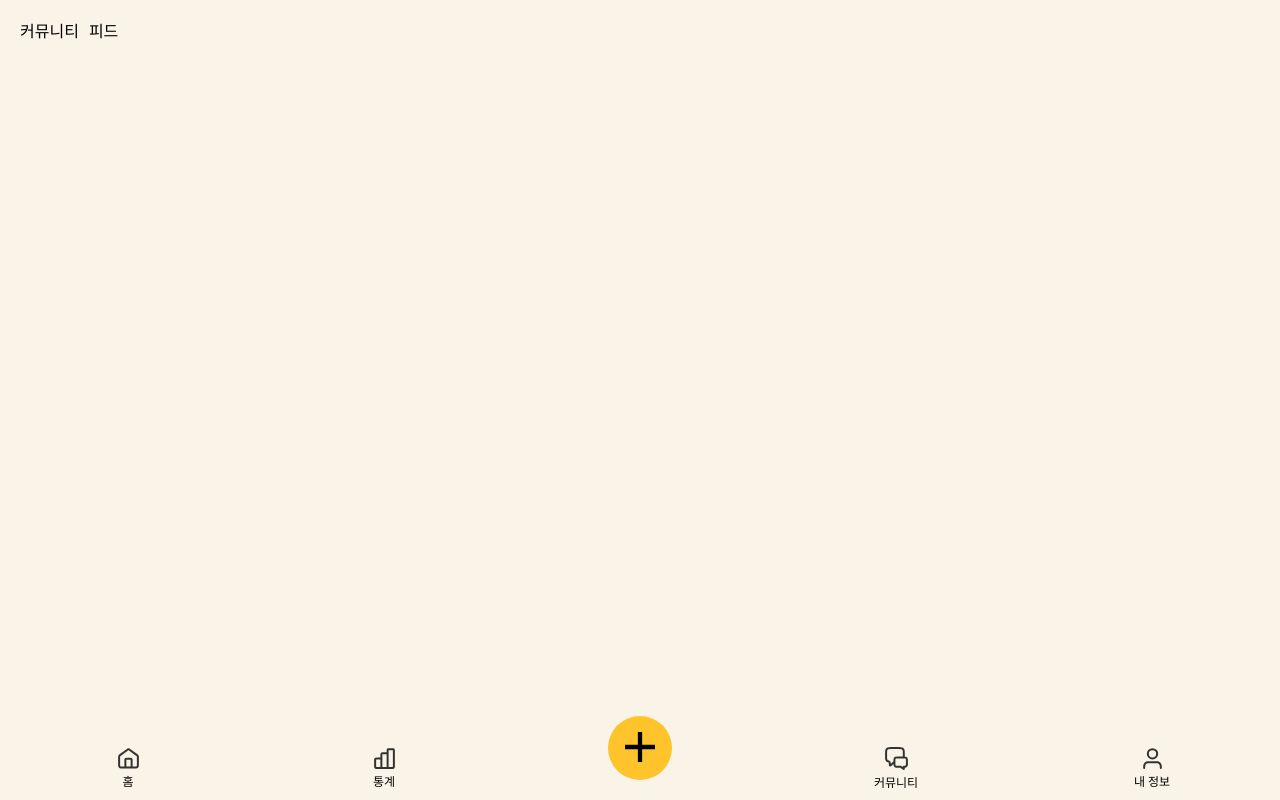
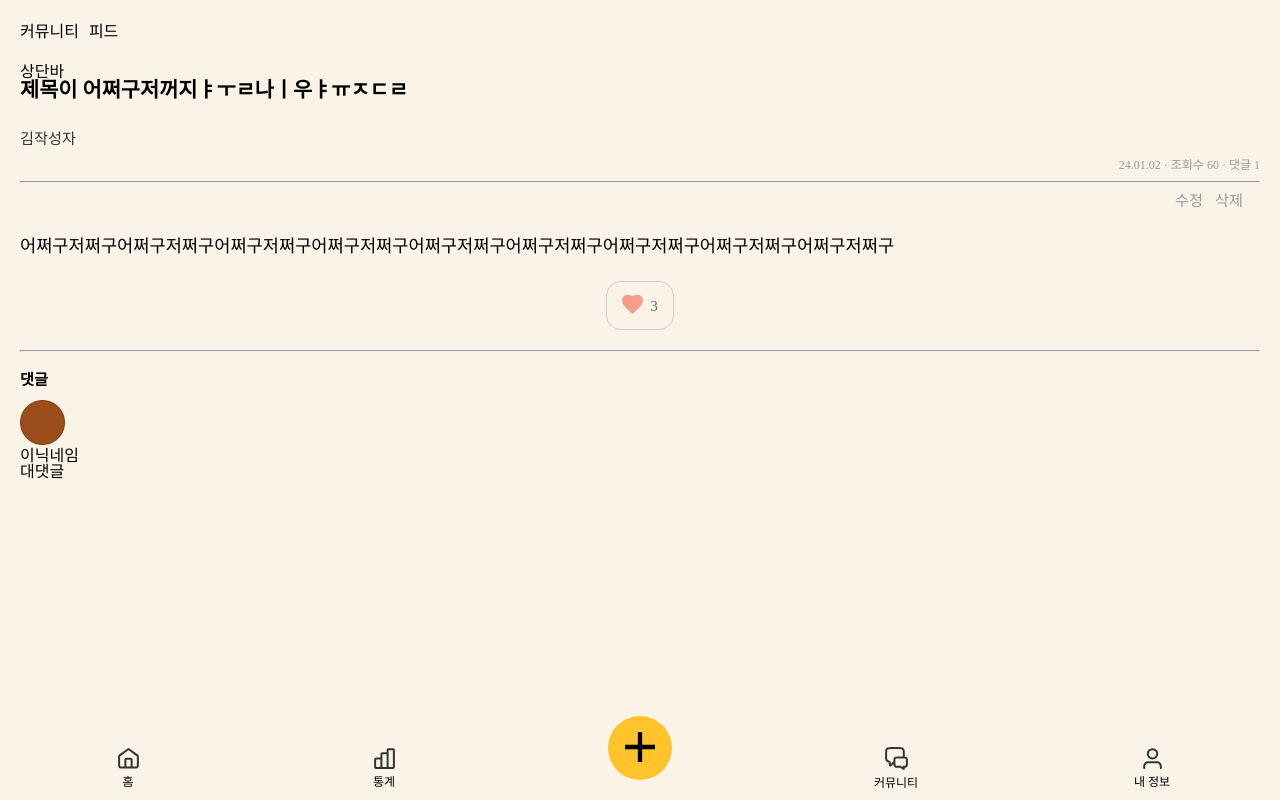
Before and after one commit to coffein-doctor/MST, a Next.js app in the folder mst/: page /community/1 in a window 1280 px wide. Built offline with nearby package versions, Linux system fonts and the light colour scheme; a web font is replaced by a local one.

Commit message:
[FEAT] postdetail 댓글 제외 1차완성성

```diff
--- a/mst/src/app/(mainpage)/community/[id]/page.tsx
+++ b/mst/src/app/(mainpage)/community/[id]/page.tsx
@@ -1,8 +1,127 @@
-
-
+"use client";
+import { FULLHEART } from "@/assets/icons";
+import CommentSet from "@/components/Community/Comment/CommentSet";
+import { css } from "@emotion/react";
 interface CommunityParams {
   params: { id: number };
 }
 export default function PostDetail({ params: { id } }: CommunityParams) {
-  return <div></div>;
+  return (
+    <div>
+      <div>상단바</div>
+      {/* 글제목 및 정보 */}
+      <div css={postInfoWrapperCSS}>
+        <div css={postTitleCSS}>제목이 어쩌구저꺼지ㅑㅜㄹ나ㅣ우ㅑㅠㅈㄷㄹ</div>
+        <div css={postUserCSS}>김작성자</div>
+        <div css={postInfoCSS}>
+          <span>{"24.01.02"} · </span>
+          <span>조회수 {"60"} · </span>
+          <span>댓글 {"1"}</span>
+        </div>
+      </div>
+      <hr css={hrCSS} />
+      {/* 글내용 */}
+      <div css={postContentWrapperCSS}>
+        <div css={editDeleteBtnWrapperCSS}>
+          <div css={[editDeleteBtnCSS, { marginRight: "12px" }]}>수정</div>
+          <div css={[editDeleteBtnCSS, { marginRight: "17px" }]}>삭제</div>
+        </div>
+        <p css={postContentCSS}>
+          어쩌구저쩌구어쩌구저쩌구어쩌구저쩌구어쩌구저쩌구어쩌구저쩌구어쩌구저쩌구어쩌구저쩌구어쩌구저쩌구어쩌구저쩌구
+        </p>
+        <div css={likedBtnWrapperCSS}>
+          <div css={likedBtnCSS}>
+            <div css={likedBtnIconCSS}>{FULLHEART}</div>
+            <div css={likedBtnContentCSS}>3</div>
+          </div>
+        </div>
+      </div>
+      <hr css={[hrCSS, { marginBottom: "20px" }]} />
+      {/* 댓글 */}
+      <div>
+        <div css={commentTitleCSS}>댓글</div>
+        <div>
+          <CommentSet />
+          <div>대댓글</div>
+        </div>
+      </div>
+    </div>
+  );
 }
+
+const postInfoWrapperCSS = css`
+  margin-bottom: 10px;
+`;
+
+const postTitleCSS = css`
+  font-size: var(--font-size-h3);
+  font-weight: var(--font-weight-bold);
+  margin-bottom: 30px;
+`;
+
+const postUserCSS = css`
+  color: var(--gray-color-1);
+  font-size: var(--font-size-h5);
+  margin-bottom: 13px;
+`;
+const postInfoCSS = css`
+  text-align: end;
+  color: var(--gray-color-3);
+  font-size: var(--font-size-h6);
+`;
+
+const hrCSS = css`
+  color: var(--gray-color-4);
+  margin-bottom: 10px;
+`;
+
+const postContentWrapperCSS = css`
+  margin-bottom: 20px;
+`;
+
+const editDeleteBtnWrapperCSS = css`
+  display: flex;
+  justify-content: end;
+  align-items: center;
+  margin-bottom: 30px;
+`;
+
+const editDeleteBtnCSS = css`
+  color: var(--gray-color-3);
+  font-size: var(--font-size-h5);
+`;
+
+const postContentCSS = css`
+  font-size: var(--font-size-h4);
+  margin-bottom: 25px;
+`;
+
+const likedBtnWrapperCSS = css`
+  display: flex;
+  justify-content: center;
+  align-items: center;
+`;
+
+const likedBtnCSS = css`
+  border: 1px solid var(--gray-color-4);
+  border-radius: 15px;
+  padding: 12px 15px;
+  display: flex;
+  justify-content: center;
+  align-items: center;
+`;
+
+const likedBtnIconCSS = css`
+  margin-right: 7px;
+`;
+
+const likedBtnContentCSS = css`
+  color: var(--gray-color-2);
+  font-size: var(--font-size-h5);
+`;
+
+const commentTitleCSS = css`
+  font-weight: var(--font-weight-bold);
+  font-size: var(--font-size-h5);
+  margin-bottom: 13px;
+`;
--- /dev/null
+++ b/mst/src/components/Community/Comment/CommentSet.tsx
@@ -0,0 +1,21 @@
+import { css } from "@emotion/react";
+import Image from "next/image";
+import BrownCircle from "../../../assets/png/BrownCircle.png";
+
+export default function CommentSet() {
+  return (
+    <div>
+      <div>
+        <Image src={BrownCircle} alt="프로필사진" css={profileImgCSS} />
+      </div>
+      <div>
+        <div>이닉네임</div>
+      </div>
+    </div>
+  );
+}
+
+const profileImgCSS = css`
+  width: 45px;
+  height: 45px;
+`;
```
